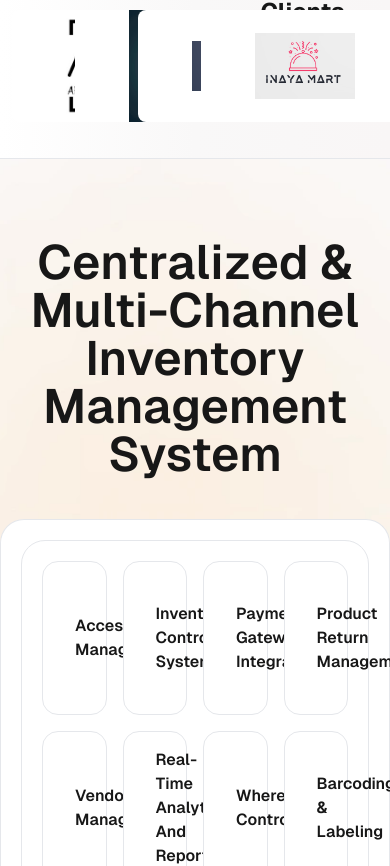
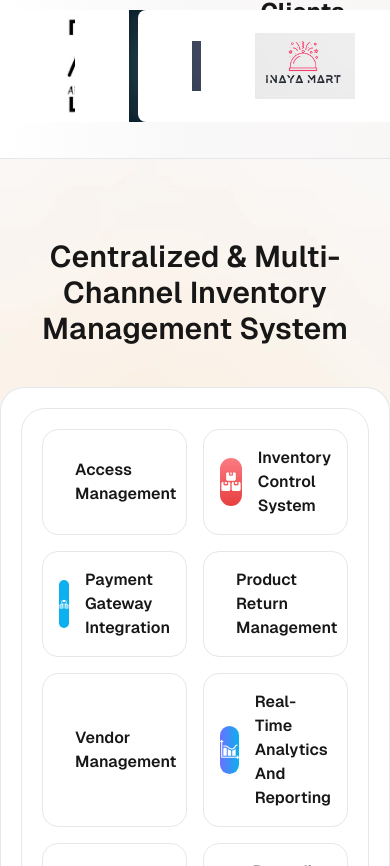
Before and after one commit to eshansaif/Outlet-Landing-Page, a Next.js app in the folder outlet-landing-page/: page / in a window 390 px wide. Shown: the part 3778-4644 px from the top of the page. Built offline with nearby package versions, Linux system fonts and the light colour scheme.

Commit message:
fixed features section

```diff
--- a/outlet-landing-page/src/app/page.js
+++ b/outlet-landing-page/src/app/page.js
@@ -240,13 +240,13 @@ export default function Home() {
         <section className="w-full pb-20 bg-gradient-to-r bg-white relative inventory">
           <div className="max-w-7xl mx-auto z-10 h-full">
             <div className="flex flex-col h-full w-full">
-              <span className="text-5xl font-semibold text-center pt-20 pb-10 z-10">
+              <span className="md:text-5xl text-3xl font-semibold text-center pt-20 pb-10 z-10">
                 Centralized & Multi-Channel Inventory
                 <br />
                 Management System
               </span>
               <div className="p-5 z-10 bg-white border-l border-r border-t rounded-t-3xl h-[50%]">
-                <div className="grid grid-cols-4 grid-rows-3 gap-4 h-full border-gray border rounded-3xl p-5 z-10">
+                <div className="grid md:grid-cols-4 grid-cols-2 md:grid-rows-3 grid-rows-1 gap-4 h-full border-gray border rounded-3xl p-5 z-10">
                   <div className="bg-white border rounded-2xl p-4 hover:scale-105 transition-transform duration-300">
                     <div className="flex justify-left items-center h-full w-full">
                       <div className="h-12 w-12 flex items-center justify-center bg-gradient-to-b from-[#59ca38] to-[#18c2d9] rounded-full">
```
Also changed, not shown: 1 other file (tests, documents, lock files or other folders).
